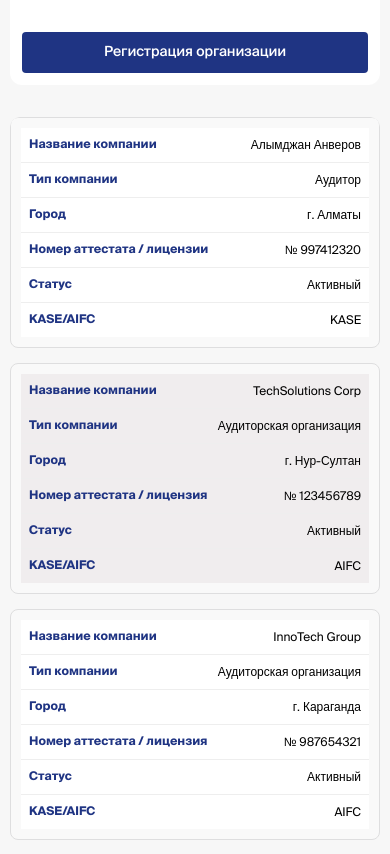
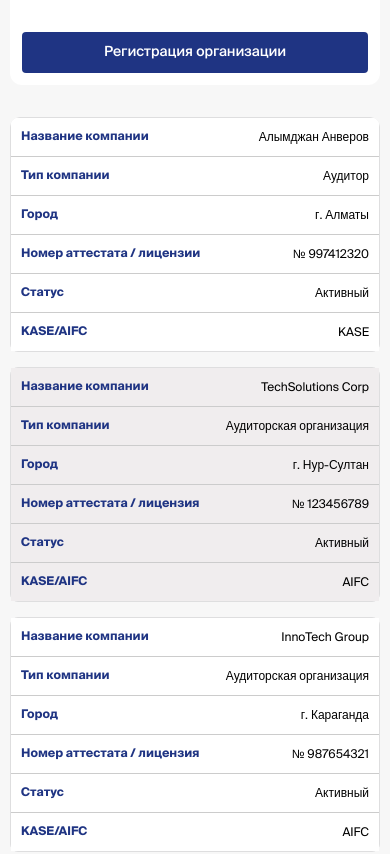
Before and after one commit to shokhrukh7oo7/auditors, a plain HTML site: page assets/pages/membership.html in a window 390 px wide. Shown: the part 5579-6433 px from the top of the page. Drawn offline with nearby package versions, Linux system fonts and the light colour scheme; a web font is replaced by a local one.

Commit message:
table border deleted

```diff
--- a/assets/css/responsive.css
+++ b/assets/css/responsive.css
@@ -195,16 +195,16 @@
     margin-bottom: 15px;
     border: 1px solid #dededf;
     border-radius: 8px;
-    padding: 10px;
+    /* padding: 10px; */
     background: #f9f9f9;
   }
 
   .table_component td {
     display: flex;
     justify-content: space-between;
-    padding: 8px;
+    padding: 10px;
     border: none;
-    border-bottom: 1px solid #eee;
+    border-bottom: 1px solid #ccc;
   }
 
   .table_component td::before {
```
